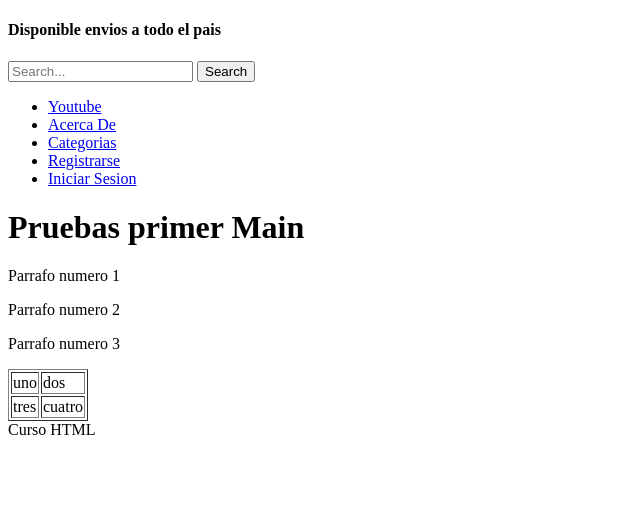
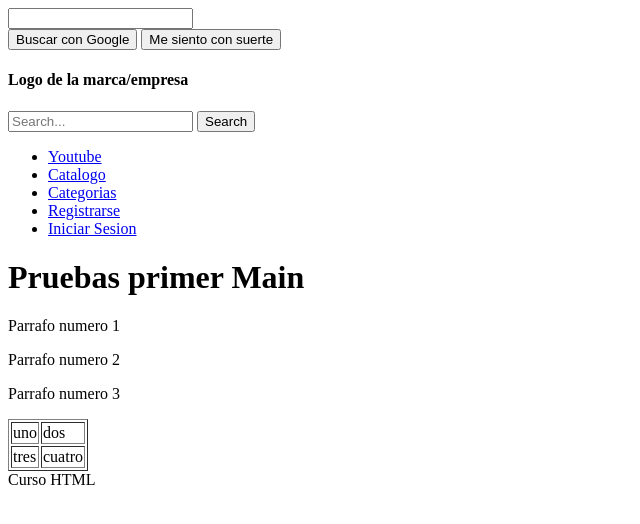
Before and after one commit to Logi420/proyecto, a plain HTML site: page Principal.html in a window 1280 px wide. Shown: the whole page, without its empty margins (0-640 px from the left). Drawn offline with Linux system fonts and the light colour scheme.

Commit message:
Version2

```diff
--- a/index.html
+++ b/Principal.html
@@ -4,11 +4,24 @@
     <meta charset="UTF-8">
     <meta http-equiv="X-UA-Compatible" content="IE=edge">
     <meta name="viewport" content="width=device-width, initial-scale=1.0">
-    <title>TECNOVENTAS</title>
+    <title>Pañaleria</title>
 </head>
 <body>
+
+
+    <div class="barrabusqueda">
+        <form class="formulariodebarra" action="#" method="POST">
+                <div class="inputdebarra">
+                    <input class="" type="search" placeholder="">
+                </div>
+                <div>
+                    <input class="botonclick" type="submit" value="Buscar con Google"/>
+                    <input class="botonclick" type="submit" value="Me siento con suerte"/>
+                </div>
+        </form>
+    </div>
     <!--<BODY BGCOLOR="#808080"></BODY>-->
-    <h4>Disponible envios a todo el pais</h4>
+    <h4>Logo de la marca/empresa</h4>
     <section class="webdesigntuts-workshop">
         <form action="" method="">
             <input type="search" placeholder="Search...">
@@ -23,7 +36,7 @@
 
             <ul>
                 <li><a href="https://www.youtube.com/watch?v=rvMSo0Oyw1M">Youtube</a></li>
-                <li><a href="index2.html">Acerca De</a></li>
+                <li><a href="Catalogo.html">Catalogo</a></li>
                 <li><a href="Categorias.html">Categorias</a></li>
                 <li><a href="formulario.html">Registrarse</a></li>
                 <li><a href="index5.html">Iniciar Sesion</a></li>
```
Also changed, not shown: formulario.html (+8 -6 lines), Catalogo.html (renamed from index2.html).
